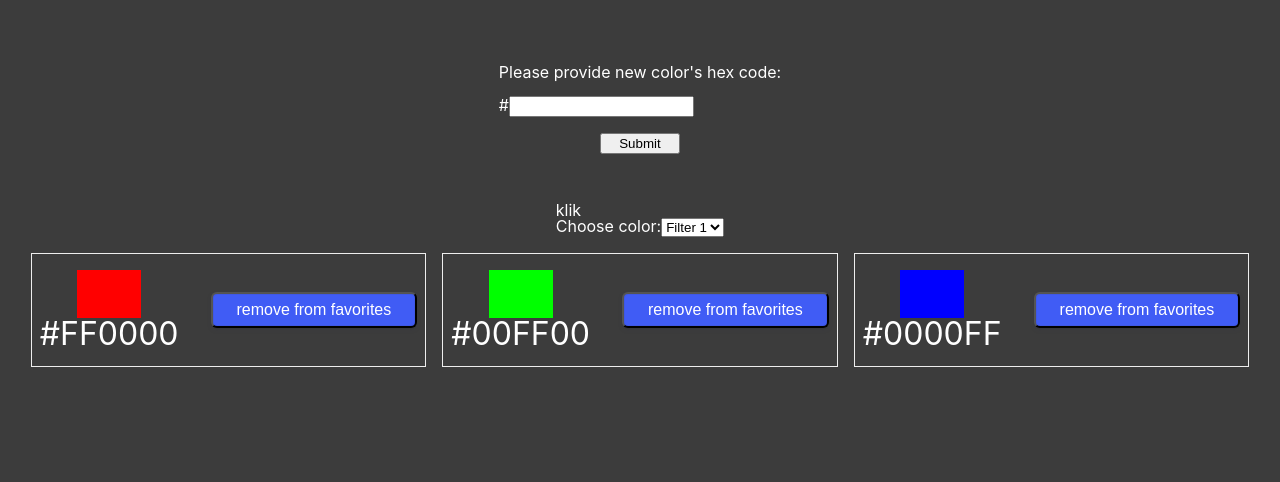
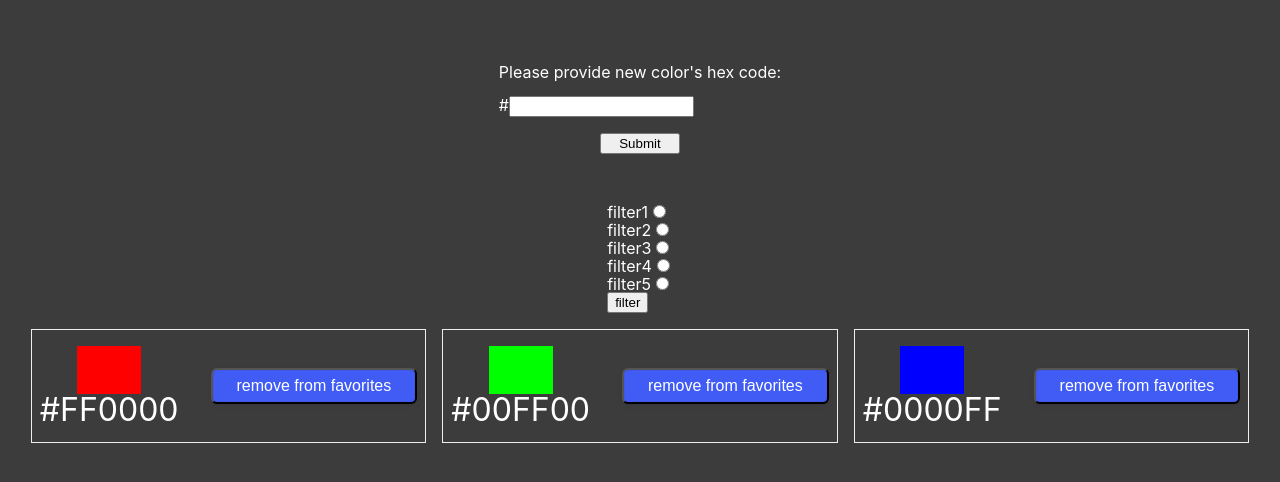
Before and after one commit to Jinpai666/favourite-colors, a React (Create React App) app: page / in a window 1280 px wide. Shown: the top 482 px of the page. Built offline with nearby package versions, Linux system fonts and the light colour scheme.

Commit message:
move generator to separate component

```diff
--- a/src/App.tsx
+++ b/src/App.tsx
@@ -1,12 +1,12 @@
-import React from 'react';
+import React, {useEffect, useState} from 'react';
 import AddColorForm from "./components/AddColorForm";
-import FilterColorsForm from "./components/filterForm/FilterColorsForm";
+import FilterColorsForm from "./components/FilterColorsForm";
 import "./scss/main.scss";
+import Generator from "./components/Generator";
 
 const App = () => {
 
     const colorsFromStorage =  localStorage.getItem('storedColors') && JSON.parse(localStorage.getItem('storedColors') || "");
-
     const predefinedColors = [
         {
             code: "#FF0000",
@@ -34,10 +34,30 @@ const App = () => {
         ? [...colorsFromStorage,...predefinedColors]
         : predefinedColors
 
+    const [colorsToPrint,setColorsToPrint] = useState(allColors);
+
+    useEffect(() =>{
+        console.log('zmienilem sie')
+
+    }, [colorsToPrint])
+
     return (
         <div className="main">
-            <AddColorForm allColors={allColors} colorsFromStorage={colorsFromStorage} />
-            <FilterColorsForm colors={allColors}/>
+            <AddColorForm
+                allColors={allColors}
+                colorsFromStorage={colorsFromStorage}
+                setColors={setColorsToPrint}
+                predefinedColors={predefinedColors}
+
+            />
+            <FilterColorsForm allColors={allColors} predefinedColors={predefinedColors} />
+            <Generator
+                predefinedColors={predefinedColors}
+                allColors={allColors}
+                setColors={setColorsToPrint}
+                colors={colorsToPrint}
+            />
+
             {/*{<button onClick={()=>console.log(allColors)}></button>}*/}
 
         </div>
--- a/src/components/AddColorForm.tsx
+++ b/src/components/AddColorForm.tsx
@@ -1,7 +1,7 @@
 import React, {useState} from 'react';
 import {getSaturation, getRGB} from "../functions/convert/convertFunctions";
 
-interface Color {
+interface Colors {
             code: string,
             r: number,
             g: number,
@@ -9,22 +9,26 @@ interface Color {
             saturation: number,
      }
 interface Props {
-    allColors: Color[]
-    colorsFromStorage: Color[]
+    allColors: Colors[]
+    colorsFromStorage: Colors[]
+    predefinedColors: Colors[]
+    setColors: React.Dispatch<React.SetStateAction<Colors[]>>
+
 }
 
 
-const AddColors = ({allColors, colorsFromStorage}:Props) => {
+const AddColors = ({allColors, colorsFromStorage, setColors, predefinedColors}:Props) => {
     const [inputValue, setInputValue] = useState('');
     const [inputIsIncorrect, setInputIsIncorrect] = useState(false);
     const [isInStorage, setIsInStorage] = useState(false);
     const hexRegExp = /^#([0-9a-f]{6}|[0-9a-f]{3})$/i
-    const codes = allColors.map((color:Color)=>color.code)
+    const codes = allColors.map((color:Colors)=>color.code)
 
 
     const handleSubmit = (event: React.FormEvent<HTMLFormElement>) => {
 
         const correct = () => {
+            event.preventDefault();
             const colorToSave = {
                 code: inputValue.toUpperCase(),
                 r: Number(getRGB(inputValue)[0]),
@@ -36,6 +40,10 @@ const AddColors = ({allColors, colorsFromStorage}:Props) => {
                 ? [...colorsFromStorage, colorToSave]
                 : [colorToSave]
             localStorage.setItem('storedColors', JSON.stringify(newColors));
+            setColors([...newColors, ...predefinedColors]);
+            setIsInStorage(false);
+            setInputIsIncorrect(false);
+            setInputValue("")
             return;
         }
 
--- /dev/null
+++ b/src/components/FilterColorsForm.tsx
@@ -0,0 +1,50 @@
+import React, {Component} from 'react';
+import Generator from "./Generator";
+
+interface Colors  {
+    code: string,
+    r: number,
+    g: number,
+    b: number,
+    saturation: number,
+}
+type MyProps = {
+    allColors: Colors[],
+    predefinedColors : Colors[]
+}
+type MyState ={
+
+}
+
+export default class FilterColors extends Component <MyProps> {
+
+    render() {
+        return (
+            <>
+                <form>
+                    <div>
+                        <label htmlFor="filter1">filter1</label>
+                        <input type="radio" id="filter1" name="filter1" value="filer1"/>
+                    </div>
+                    <div>
+                        <label htmlFor="filter2">filter2</label>
+                        <input type="radio" id="filter2" name="filter2" value="filer2"/>
+                    </div>
+                    <div>
+                        <label htmlFor="filter3">filter3</label>
+                        <input type="radio" id="filter3" name="filter3" value="filer3"/>
+                    </div>
+                    <div>
+                        <label htmlFor="filter4">filter4</label>
+                        <input type="radio" id="filter4" name="filter4" value="filer4"/>
+                    </div>
+                    <div>
+                        <label htmlFor="filter5">filter5</label>
+                        <input type="radio" id="filter5" name="filter5" value="filer5"/>
+                    </div>
+                    <button onClick={()=>console.log('fil;truje')}>filter</button>
+                </form>
+            </>
+        );
+    }
+}
--- /dev/null
+++ b/src/components/Generator.tsx
@@ -0,0 +1,51 @@
+import React from "react";
+
+
+interface Colors {
+    code: string,
+    r: number,
+    g: number,
+    b: number,
+    saturation: number,
+}
+interface Props {
+    predefinedColors: Colors[]
+    allColors: Colors[]
+    setColors: React.Dispatch<React.SetStateAction<Colors[]>>
+    colors: Colors[]
+}
+
+const Generator = ({allColors, predefinedColors, setColors, colors}:Props) => {
+
+    const handleClick = (event: React.MouseEvent<HTMLButtonElement, MouseEvent>, colors: Colors[], alwaysFilterColors: Colors[]) => {
+        const colorToRemove = event.currentTarget.value;
+        const predefined = alwaysFilterColors.map(color => color.code);
+        const filtered = colors.filter(color => color.code !== colorToRemove);
+        const newColors = filtered.filter(color => !predefined.includes(color.code));
+        localStorage.setItem('storedColors', JSON.stringify(newColors));
+        setColors([...newColors,...predefinedColors]);
+
+        // console.log(newColors)
+    }
+    return(
+        <div className={"generator"}>
+            {colors.map((color, idx) => (
+                    //pamiętam, że w poleceniu jest zabronione stylowanie inline, ale w tym przypadku
+                    // wydaje mi się jak sensowne rozwiązanie
+                    // i jest to jedyny wyjątek
+                    <div className={"generator__colorContainer"} key={idx}>
+                        <div className="generator__color">
+                            <div className="generator__presentation" style={{backgroundColor: `${color.code}`}}/>
+                            <p>{color.code}</p>
+                        </div>
+                        <button className="generator__button-remove" value={color.code}
+                                onClick={(event) => handleClick(event, allColors, predefinedColors)}>remove
+                            from favorites
+                        </button>
+                    </div>
+                )
+            )}
+        </div>
+    )
+}
+export default Generator;
--- a/src/components/filterForm/FilterColorsForm.tsx
+++ /dev/null
@@ -1,52 +0,0 @@
-import React, {Component} from 'react';
-
-interface Colors  {
-    code: string,
-    r: number,
-    g: number,
-    b: number,
-    saturation: number,
-}
-type MyProps = {
-    colors: Colors[]
-}
-type MyState ={
-
-}
-
-
-export default class FilterColors extends Component <MyProps> {
-
-
-    render() {
-        return (
-            <>
-                <form>
-                    <p onClick={()=> console.log(this.props.colors)}>klik</p>
-                    <label htmlFor="filterColors">Choose color:</label>
-                    <select name="filterColors" id="filterColors">
-                        <option value="1">Filter 1</option>
-                        <option value="2">Filter 2</option>
-                        <option value="3">Filter 3</option>
-                        <option value="4">Filter 4</option>
-                    </select>
-                </form>
-                <div className={"generator"}>
-                    {this.props.colors.map((color,idx)=>(
-                            //wiem że w poleceniu jest zabronione stylowanie inline, ale w tym przypadku
-                            // wydaje mi się jak sensowne rozwiązanie
-                            // i jest to jedyny wyjątek
-                            <div className={"generator__colorContainer"} key={idx}>
-                                <div className="generator__color">
-                                    <div className="generator__presentation" style={{backgroundColor: `${color.code}`}}/>
-                                    <p>{color.code}</p>
-                                </div>
-                                <button className="generator__button-remove" role={"button"}>remove from favorites</button>
-                            </div>
-                        )
-                    )}
-                </div>
-            </>
-        );
-    }
-}
```
